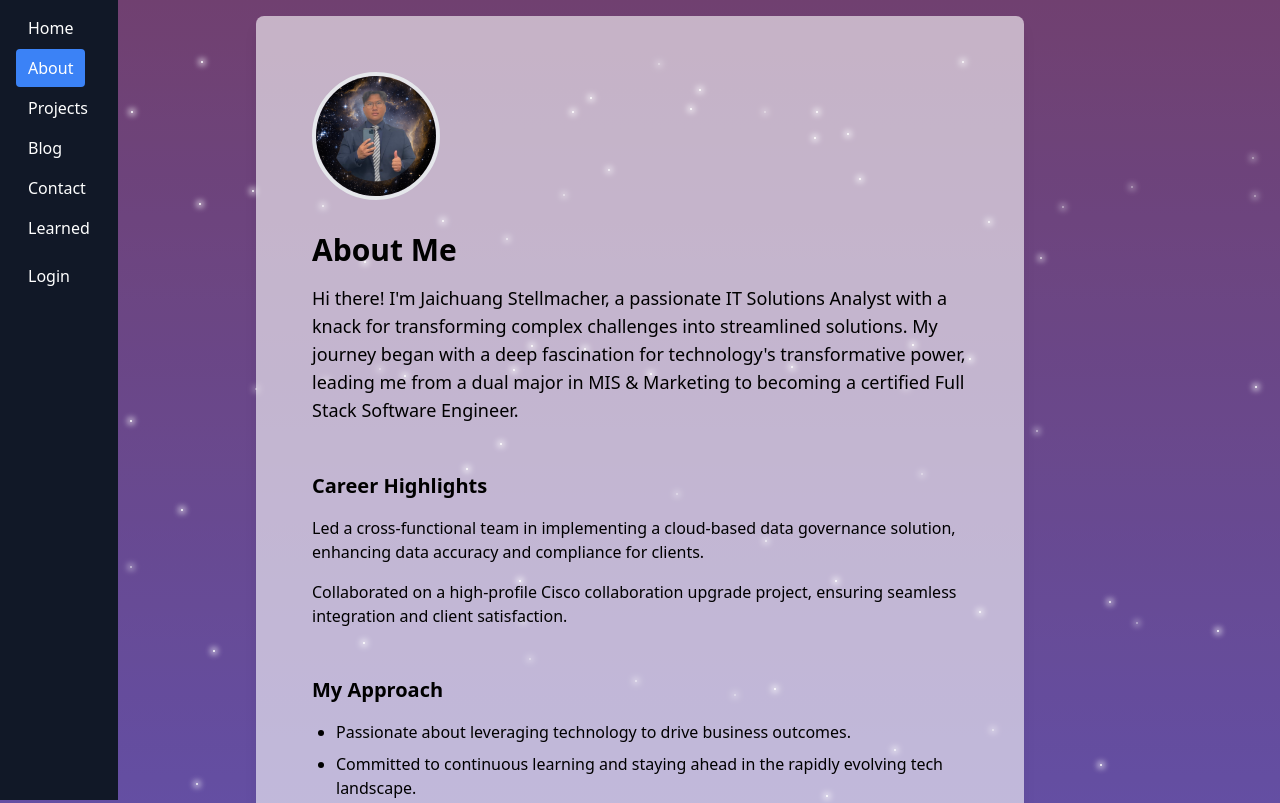
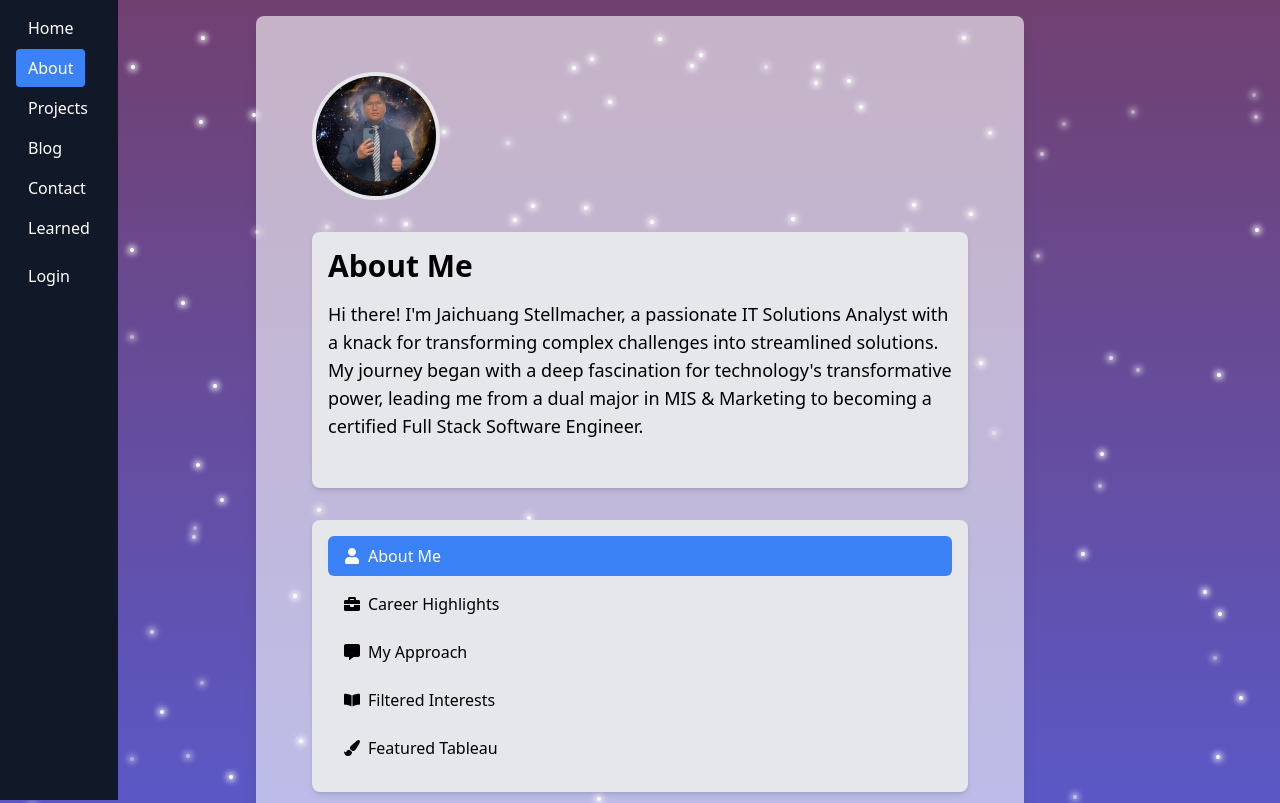
Before and after one commit to jstellmacher/portfo-frontend, a React (Vite) app: page /about in a window 1280 px wide. Shown: the top 803 px of the page. Built offline with nearby package versions, Linux system fonts and the light colour scheme.

Commit message:
adds styling to learned. updates blog

```diff
--- a/src/components/AboutMeSubnavigation.jsx
+++ b/src/components/AboutMeSubnavigation.jsx
@@ -1,19 +1,52 @@
-// AboutMeSubnavigation.jsx
-import React from 'react';
+import React from "react";
+import {
+  FaUser,
+  FaBriefcase,
+  FaCommentAlt,
+  FaBookOpen,
+  FaPaintBrush,
+} from "react-icons/fa"; // Import icons
 
-const AboutMeSubnavigation = ({ interests, setActiveInterest, activeInterest }) => {
+const AboutMeSubnavigation = ({ setActiveSection, activeSection }) => {
+  const sections = [
+    { id: "aboutMe", label: "About Me", icon: <FaUser /> },
+    {
+      id: "careerHighlights",
+      label: "Career Highlights",
+      icon: <FaBriefcase />,
+    },
+    { id: "myApproach", label: "My Approach", icon: <FaCommentAlt /> },
+    {
+      id: "filteredInterests",
+      label: "Filtered Interests",
+      icon: <FaBookOpen />,
+    },
+    {
+      id: "featuredTableau",
+      label: "Featured Tableau",
+      icon: <FaPaintBrush />,
+    },
+  ];
+
   return (
-    <ul className="flex space-x-4">
-      {interests.map((interest) => (
-        <li
-          key={interest}
-          className={`cursor-pointer px-4 py-2 rounded-md ${activeInterest === interest ? 'bg-blue-500 text-white' : 'hover:bg-blue-200'}`}
-          onClick={() => setActiveInterest(interest)}
-        >
-          {interest}
-        </li>
-      ))}
-    </ul>
+    <div className="bg-gray-200 p-4 rounded-lg shadow-md mb-8">
+      <ul>
+        {sections.map((section) => (
+          <li
+            key={section.id}
+            className={`cursor-pointer mb-2 px-4 py-2 rounded-md flex items-center ${
+              activeSection === section.id
+                ? "bg-blue-500 text-white"
+                : "hover:bg-blue-200"
+            }`}
+            onClick={() => setActiveSection(section.id)}
+          >
+            <span className="mr-2">{section.icon}</span>
+            {section.label}
+          </li>
+        ))}
+      </ul>
+    </div>
   );
 };
 
--- a/src/components/BlogAPI.jsx
+++ b/src/components/BlogAPI.jsx
@@ -5,24 +5,27 @@ const dummyData = [
     title: "First Blog Post",
     date: "June 1, 2024",
     description: "Lorem ipsum dolor sit amet, consectetur adipiscing elit.",
-    imageUrl: "https://picsum.photos/seed/picsum/200/500",
+    imageUrl: "https://picsum.photos/200/310",
     featured: true,
+    tags: ['coding', 'web development', 'javascript'],
   },
   {
     id: 2,
     title: "Second Blog Post",
     date: "June 5, 2024",
     description: "Nulla quis lorem ut libero malesuada feugiat.",
-    imageUrl: "https://picsum.photos/seed/picsum/200/400",
+    imageUrl: "https://picsum.photos/200/307",
     featured: false,
+    tags: ['project management', 'ux/ui'],
   },
   {
     id: 3,
     title: "Third Blog Post",
     date: "June 10, 2024",
     description: "Vestibulum ac diam sit amet quam vehicula elementum.",
-    imageUrl: "https://picsum.photos/200/800",
+    imageUrl: "https://picsum.photos/200/306",
     featured: false,
+    tags: ['marketing', 'python'],
   },
   {
     id: 4,
@@ -31,6 +34,7 @@ const dummyData = [
     description: "Vestibulum ac diam sit amet quam vehicula elementum.",
     imageUrl: "https://picsum.photos/seed/picsum/200",
     featured: false,
+    tags: ['coding', 'java'],
   },
   {
     id: 5,
@@ -39,6 +43,7 @@ const dummyData = [
     description: "Vestibulum ac diam sit amet quam vehicula elementum.",
     imageUrl: "https://picsum.photos/200/300",
     featured: false,
+    tags: ['web development', 'javascript'],
   },
 ];
 
--- /dev/null
+++ b/src/components/BlogFilter.jsx
@@ -0,0 +1,31 @@
+// components/BlogFilter.jsx
+import React from 'react';
+
+const BlogFilter = ({ tags, activeTag, setActiveTag, filterPosts }) => {
+  return (
+    <div className="mb-8 overflow-x-auto">
+      <h2 className="text-2xl font-bold mb-4 text-gray-900">Filter by Tags</h2>
+      <div className="flex space-x-4">
+        {tags.map((tag) => (
+          <button
+            key={tag}
+            className={`px-4 py-2 rounded-md focus:outline-none ${
+              activeTag === tag ? 'bg-blue-500 text-white' : 'bg-gray-300 text-gray-800'
+            }`}
+            onClick={() => setActiveTag(tag)}
+          >
+            {tag}
+          </button>
+        ))}
+        <button
+          className="px-4 py-2 rounded-md bg-red-200 text-gray-800 focus:outline-none"
+          onClick={() => setActiveTag(null)}
+        >
+          Clear
+        </button>
+      </div>
+    </div>
+  );
+};
+
+export default BlogFilter;
--- a/src/components/CareerHighlights.jsx
+++ b/src/components/CareerHighlights.jsx
@@ -2,7 +2,7 @@
 import React from 'react';
 
 const CareerHighlights = () => (
-  <div id="career-highlights" className="mt-12">
+  <div id="career-highlights" className="mt-12 bg-gray-200 p-4 rounded-lg shadow-md mb-8">
     <h3 className="text-xl font-semibold mb-4">Career Highlights</h3>
     <p className="mb-4">Led a cross-functional team in implementing a cloud-based data governance solution, enhancing data accuracy and compliance for clients.</p>
     <p className="mb-4">Collaborated on a high-profile Cisco collaboration upgrade project, ensuring seamless integration and client satisfaction.</p>
--- a/src/components/FeaturedTableau.jsx
+++ b/src/components/FeaturedTableau.jsx
@@ -2,14 +2,13 @@
 import React from 'react';
 
 const FeaturedTableau = ({ tableauEmbedUrl }) => (
-  <div id="tableau-visualization" className="mt-12">
+  <div id="tableau-visualization" className="mt-12 bg-gray-200 p-4 rounded-lg shadow-md mb-8">
     <h3 className="text-xl font-semibold mb-4">Featured Tableau Visualization</h3>
     <iframe
       title="Tableau Visualization"
       width="100%"
       height="400"
       src={tableauEmbedUrl}
-      frameBorder="0"
       allowFullScreen
     ></iframe>
   </div>
--- a/src/components/MyApproach.jsx
+++ b/src/components/MyApproach.jsx
@@ -2,7 +2,7 @@
 import React from 'react';
 
 const MyApproach = () => (
-  <div id="my-approach" className="mt-12">
+  <div id="my-approach" className="mt-12 bg-gray-200 p-4 rounded-lg shadow-md mb-8">
     <h3 className="text-xl font-semibold mb-4">My Approach</h3>
     <ul className="list-disc pl-6 space-y-2">
       <li>Passionate about leveraging technology to drive business outcomes.</li>
--- a/src/pages/About.jsx
+++ b/src/pages/About.jsx
@@ -1,19 +1,16 @@
-// pages/AboutMe.jsx
 import React, { useState } from 'react';
 import ProfilePicture from '../components/ProfilePicture';
 import CareerHighlights from '../components/CareerHighlights';
 import MyApproach from '../components/MyApproach';
 import GetInTouch from '../components/GetInTouch';
+import FeaturedTableau from '../components/FeaturedTableau';
+import AboutMeSubnavigation from '../components/AboutMeSubnavigation';
 import FilteredInterests from '../components/FilteredInterests';
-import FeaturedTableau from '../components/FeaturedTableau';
 
 const AboutMe = () => {
-  const [imageUrl, setImageUrl] = useState("/lol_Jai_dumb.png"); // Use the local image
+  const [activeSection, setActiveSection] = useState('aboutMe');
+  const [activeInterest, setActiveInterest] = useState('Songs');
 
-  // Tableau embed URL (replace with your Tableau visualization embed URL)
-  const tableauEmbedUrl = "https://public.tableau.com/views/YourVisualization";
-
-  // Dummy data for interests: Songs, Food, Activities, etc.
   const interests = [
     'Songs',
     'Food',
@@ -23,7 +20,6 @@ const AboutMe = () => {
     'Skills'
   ];
 
-  // Dummy data for each interest's example subsections
   const interestExamples = {
     'Songs': ['Please Please Please - Sabrina Carpenter', 'In My Life - The Beatles', 'Break My Heart Again - Laufey', 'Telephone Line - Electric Light Orchestra'],
     'Food': ['Italian Cuisine', 'Japanese Sushi', 'Thai Food', 'Quesadilla', 'Paella', 'Crepes'],
@@ -33,33 +29,44 @@ const AboutMe = () => {
     'Skills': ['Coding', 'Data Analysis', 'Project Management']
   };
 
-  // State to manage active subsection
-  const [activeInterest, setActiveInterest] = useState('Songs'); // Default to 'Songs' interest
-
   return (
     <div className="mx-auto py-8 px-4 sm:px-6 lg:px-8 max-w-screen-lg">
-      <ProfilePicture imageUrl={imageUrl} alt="Profile Picture" />
+      <ProfilePicture imageUrl="/lol_Jai_dumb.png" alt="Profile Picture" />
+
       <div className="mt-8">
-        <h2 id="about-me" className="text-3xl font-bold mb-4">About Me</h2>
+        {/* Render About Me section if activeSection is 'aboutMe' */}
+        {activeSection === 'aboutMe' && (
+          <div id="about-me" className="bg-gray-200 p-4 rounded-lg shadow-md mb-8">
+            <h2 className="text-3xl font-bold mb-4">About Me</h2>
             <p className="text-lg mb-8">
               Hi there! I'm Jaichuang Stellmacher, a passionate IT Solutions Analyst with a knack for transforming complex challenges into streamlined solutions. My journey began with a deep fascination for technology's transformative power, leading me from a dual major in MIS & Marketing to becoming a certified Full Stack Software Engineer.
             </p>
+          </div>
+        )}
 
-        <CareerHighlights />
-        <MyApproach />
-        <GetInTouch />
+        {/* Render AboutMeSubnavigation component */}
+        <AboutMeSubnavigation setActiveSection={setActiveSection} activeSection={activeSection} />
 
+        {/* Conditionally render other sections */}
+        {activeSection === 'careerHighlights' && <CareerHighlights />}
+        {activeSection === 'myApproach' && <MyApproach />}
+        {activeSection === 'filteredInterests' && (
           <FilteredInterests
             interests={interests}
             setActiveInterest={setActiveInterest}
             activeInterest={activeInterest}
             interestExamples={interestExamples}
           />
+        )}
 
-        <FeaturedTableau tableauEmbedUrl={tableauEmbedUrl} />
+        {activeSection === 'featuredTableau' && (
+          <FeaturedTableau tableauEmbedUrl="https://public.tableau.com/views/YourVisualization" />
+        )}
+
+        <GetInTouch />
       </div>
     </div>
   );
-}
+};
 
 export default AboutMe;
--- a/src/pages/Blog.jsx
+++ b/src/pages/Blog.jsx
@@ -3,12 +3,14 @@ import React, { useState, useEffect } from 'react';
 import BlogLayout from '../components/BlogLayout';
 import FeaturedBlogPost from '../components/FeaturedBlogPost';
 import RegularBlogPost from '../components/RegularBlogPost';
+import BlogFilter from '../components/BlogFilter';
 import { fetchBlogPosts } from '../components/BlogAPI';
 
 const Blog = () => {
   const [blogPosts, setBlogPosts] = useState([]);
   const [loading, setLoading] = useState(true);
   const [error, setError] = useState(null);
+  const [activeTag, setActiveTag] = useState(null);
 
   useEffect(() => {
     const fetchData = async () => {
@@ -35,16 +37,38 @@ const Blog = () => {
     return <div className="container mx-auto py-8">Error: {error}</div>;
   }
 
-  const featuredPosts = blogPosts.filter(post => post.featured);
-  const regularPosts = blogPosts.filter(post => !post.featured);
+  const tags = [
+    'coding',
+    'project management',
+    'marketing',
+    'ux/ui',
+    'web development',
+    'python',
+    'javascript',
+    'java',
+  ];
+
+  const filterPosts = tag => {
+    if (!tag) {
+      return blogPosts;
+    }
+    return blogPosts.filter(post => post.tags.includes(tag));
+  };
 
   return (
     <div className="bg-gray-100 rounded-lg min-h-[80vh]">
       <BlogLayout title="Blog">
+        <BlogFilter
+          tags={tags}
+          activeTag={activeTag}
+          setActiveTag={setActiveTag}
+          filterPosts={filterPosts}
+        />
+
         <div className="mb-8">
           <h2 className="text-2xl font-bold mb-4 text-gray-900">Featured Posts</h2>
           <div className="grid grid-cols-1 gap-6">
-            {featuredPosts.map(post => (
+            {filterPosts(activeTag).filter(post => post.featured).map(post => (
               <FeaturedBlogPost
                 key={post.id}
                 title={post.title}
@@ -56,10 +80,11 @@ const Blog = () => {
             ))}
           </div>
         </div>
+
         <div>
           <h2 className="text-2xl font-bold mb-4 text-gray-900">Recent Posts</h2>
           <div className="grid grid-cols-1 sm:grid-cols-2 gap-6">
-            {regularPosts.map(post => (
+            {filterPosts(activeTag).filter(post => !post.featured).map(post => (
               <RegularBlogPost
                 key={post.id}
                 title={post.title}
--- a/src/pages/Home.jsx
+++ b/src/pages/Home.jsx
@@ -2,7 +2,7 @@
 import React, { useState } from 'react';
 import ProfilePicture from '../components/ProfilePicture';
 import { useAuth } from '../components/AuthContext';
-import Subnavigation from '../components/Subnavigation';
+import Subnavigation from '../components/HomeSubnavigation';
 import KeyQualificationsCard from '../components/KeyQualificationsCard';
 import ProfessionalExperienceCard from '../components/ProfessionalExperienceCard';
 import CertificationsCard from '../components/CertificationsCard';
--- a/src/pages/Learned.jsx
+++ b/src/pages/Learned.jsx
@@ -3,19 +3,18 @@ import React from "react";
 const Learned = () => {
   return (
     <div className="mx-auto py-8 px-4 sm:px-6 lg:px-8 max-w-screen-lg">
-      <h1 className="text-3xl font-bold mb-8 text-white">
+      <h1 className="text-4xl font-bold mb-8 text-gray-900 text-center bg-white rounded-lg p-6">
         The Things I Have Learned
       </h1>
 
-      <div className="gap-8">
-        <div className="bg-gray-200 p-4 rounded-lg shadow-md">
+      <div className="bg-gray-200 p-6 rounded-lg shadow-md flex justify-center">
         <iframe
           title="Google Doc"
           src="https://docs.google.com/document/d/e/2PACX-1vTAEmNHnKXCZTB7x-yrGpaR5sJ_49ROIWTgGi2lroZTdlQJy20eRMT2fUP8ak7toO9mAHlIgQqqQvsm/pub?embedded=true"
           width="90%"
           height="800"
+
         ></iframe>
-        </div>
       </div>
     </div>
   );
--- a/src/styles.css
+++ b/src/styles.css
@@ -67,12 +67,12 @@
 
 .star {
   position: absolute;
-  width: 2px;
-  height: 2px;
+  width: 4px;
+  height: 4px;
   background: white;
-  border-radius: 50%;
+  border-radius: 60%;
   box-shadow: 0 0 6px 2px white;
-  animation: twinkle 4s infinite ease-in-out;
+  animation: twinkle 6s infinite ease-in-out;
 }
 
 @keyframes twinkle {
```
Also changed, not shown: src/components/HomeSubnavigation.jsx (renamed from src/components/Subnavigation.jsx). Lines whose indentation alone changed are shown as unchanged.
